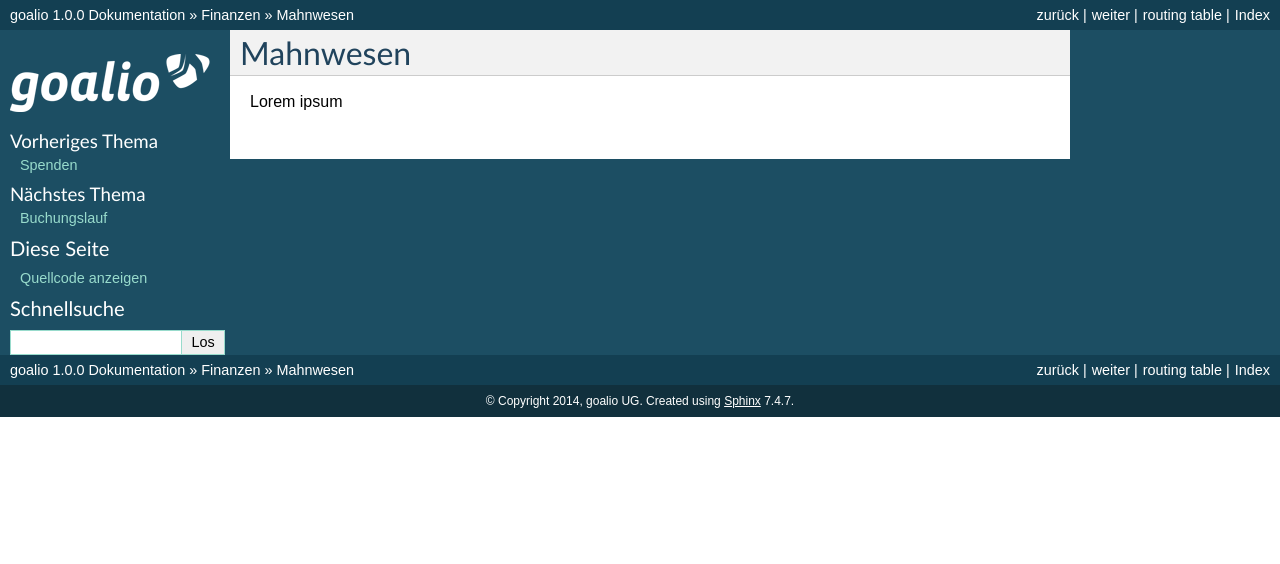
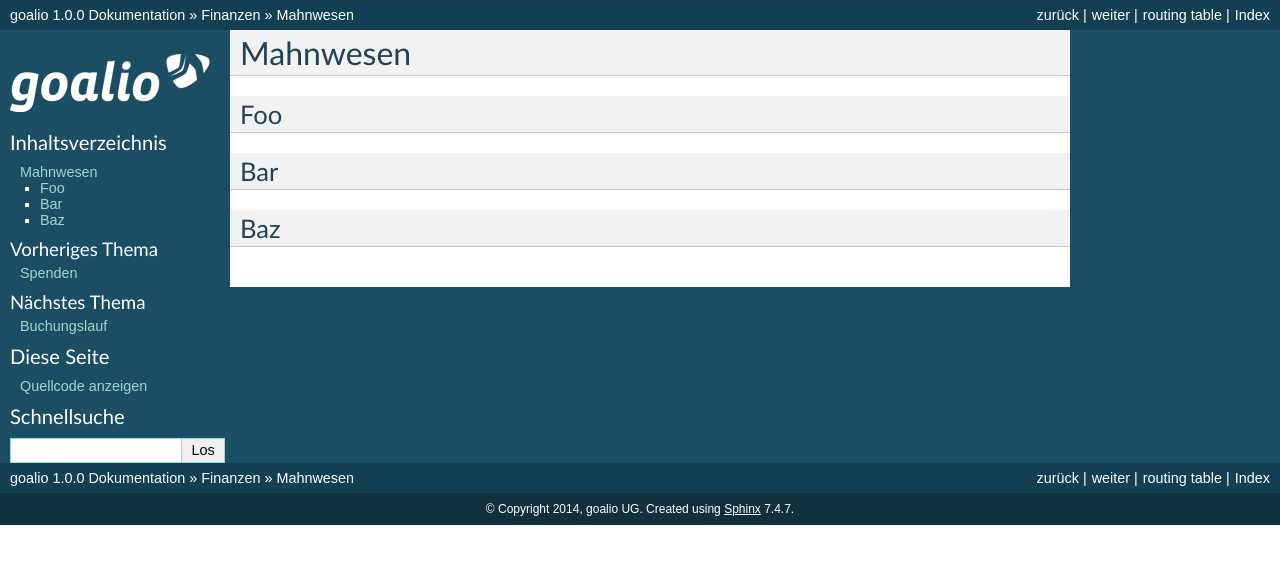
Before and after one commit to goalio/docs, a Sphinx documentation site: the page built from docs/module/finanzen.mahnwesen.rst, in a window 1280 px wide. Shown: the top 564 px of the page. Built offline with Sphinx 7.4.7, drawn with Linux system fonts in a browser that asks for light colours; formulas are drawn with MathJax 3.

Commit message:
Update finanzen.mahnwesen.rst

```diff
--- a/docs/module/finanzen.mahnwesen.rst
+++ b/docs/module/finanzen.mahnwesen.rst
@@ -1,4 +1,11 @@
 Mahnwesen
 =========
 
-Lorem ipsum
+Foo
+---
+
+Bar
+---
+
+Baz
+---
```
